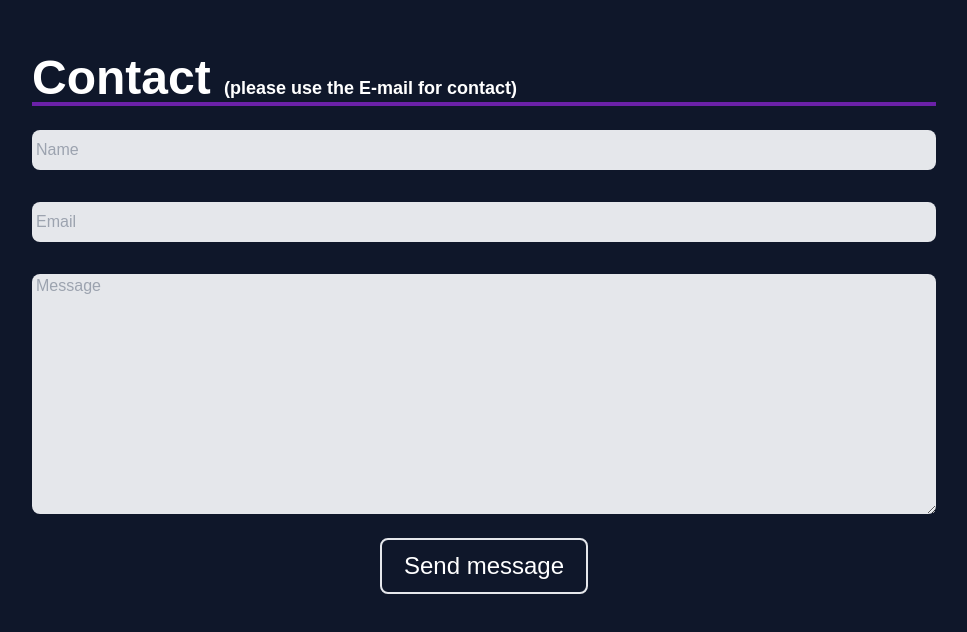
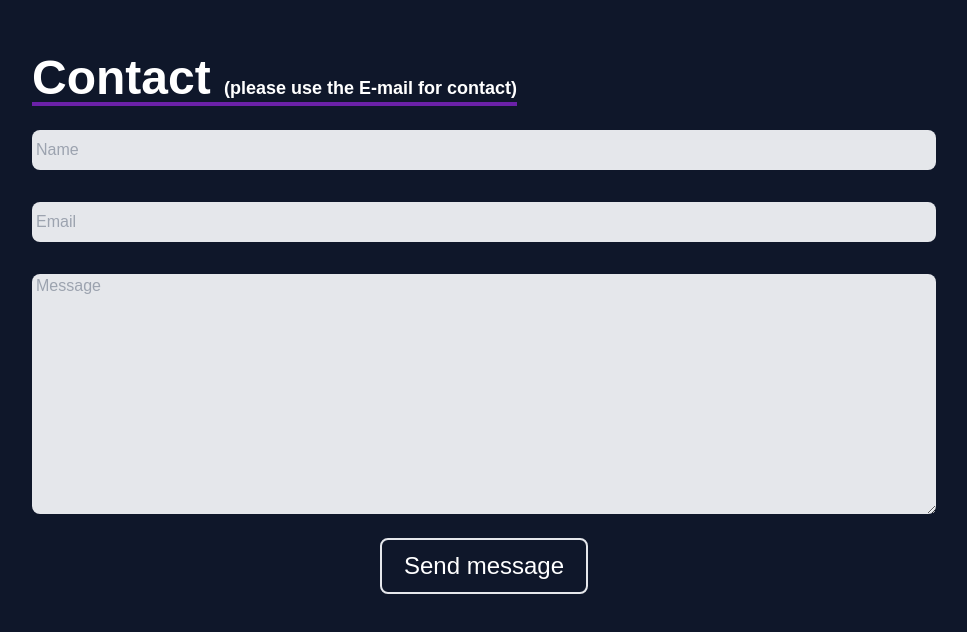
Before and after one commit to tarqab/MyPersonalSite, a React (Create React App) app: page / in a window 1280 px wide. Shown: the part 3320-3952 px from the top of the page, without its empty margins (156-1123 px from the left). Built offline with nearby package versions, Linux system fonts and the light colour scheme.

Commit message:
changesInContact

```diff
--- a/src/index.css
+++ b/src/index.css
@@ -147,7 +147,7 @@ justify-center items-center xs:w-[400px]
   @apply flex flex-col max-w-[1000px] w-full
 }
 .tittle-contact {
-  @apply text-5xl text-white mx-12 font-bold  border-b-4 border-purple-800
+  @apply text-5xl text-white mx-12 font-bold inline-block border-b-4 border-purple-800
 }
 .btn-contact {
   @apply text-white border-2 mx-auto
```
